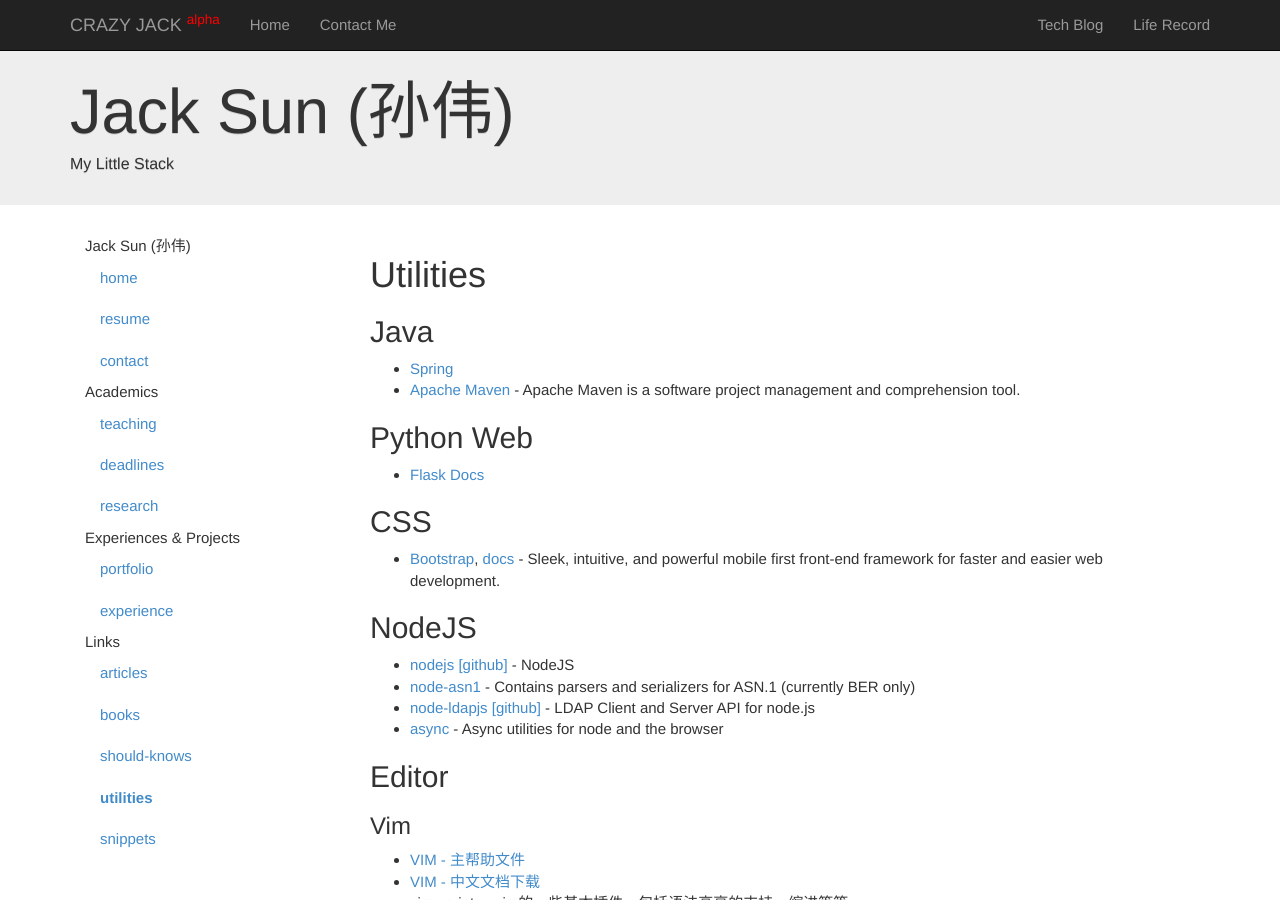
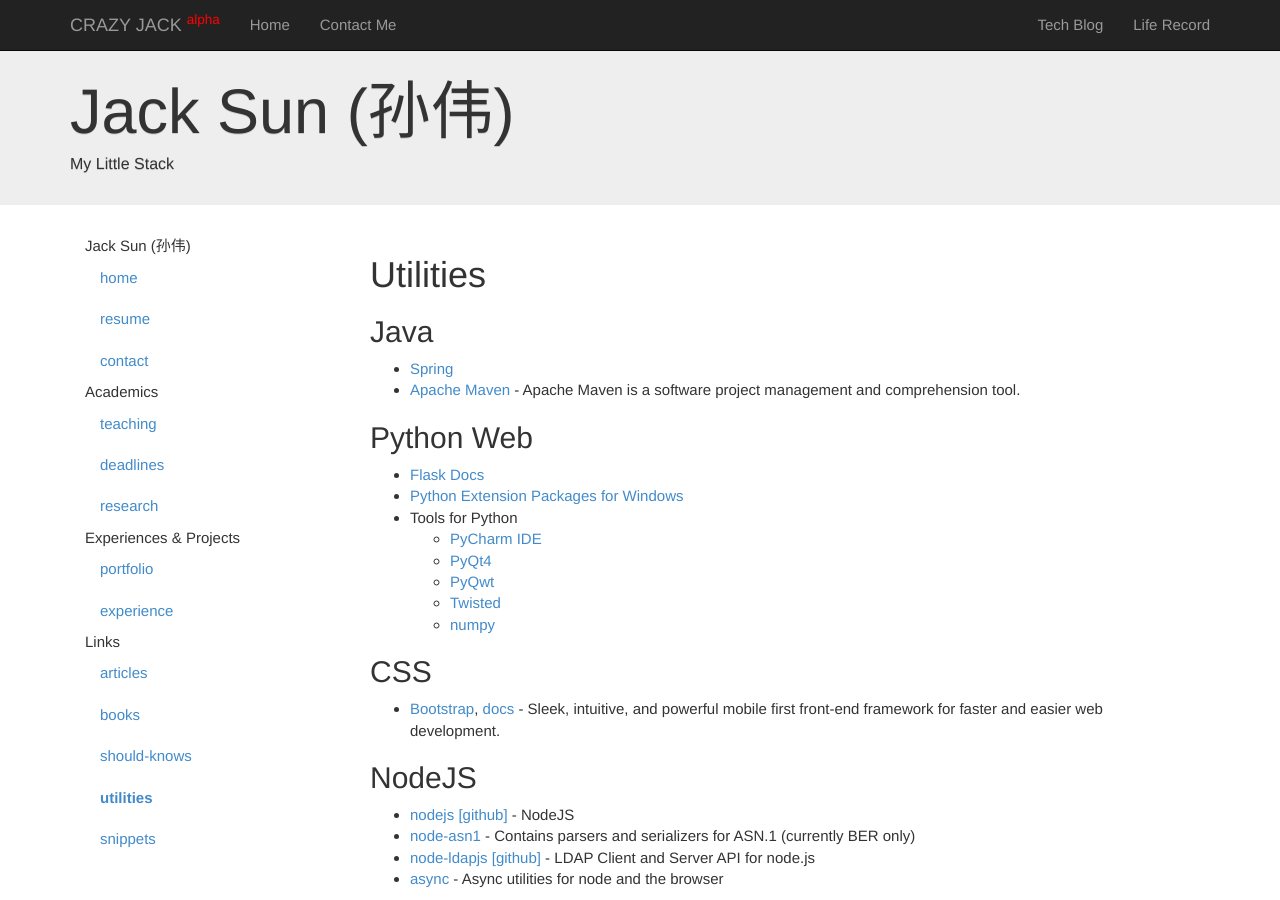
Before and after one commit to LearnGroup/jack-wei-sun-homepage, a Jekyll site: the page built from utilities.md, in a window 1280 px wide and 900 px high. Built offline with Jekyll 4.4.1, drawn with Linux system fonts in a browser that asks for light colours; Markdown is read by kramdown in place of the engine named in the settings.

Commit message:
add python utilities

```diff
--- a/utilities.md
+++ b/utilities.md
@@ -16,6 +16,13 @@ Utilities
 
 ## Python Web ##
 * [Flask Docs](http://flask.pocoo.org/docs/)
+* [Python Extension Packages for Windows](http://www.lfd.uci.edu/~gohlke/pythonlibs/)
+* Tools for Python
+	* [PyCharm IDE](http://www.jetbrains.com/pycharm/)
+	* [PyQt4](http://www.riverbankcomputing.co.uk/software/pyqt/download)
+	* [PyQwt](http://pyqwt.sourceforge.net/)
+	* [Twisted](https://twistedmatrix.com/trac/)
+	* [numpy](http://www.numpy.org/)
 
 ## CSS ##
 * [Bootstrap](http://www.bootcss.com/), [docs](http://v3.bootcss.com/) - Sleek, intuitive, and powerful mobile first front-end framework for faster and easier web development.
```
